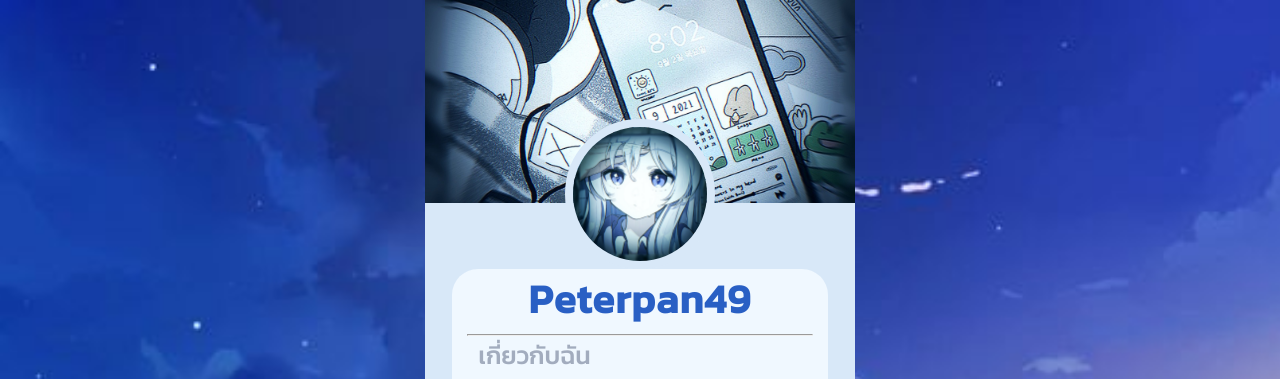
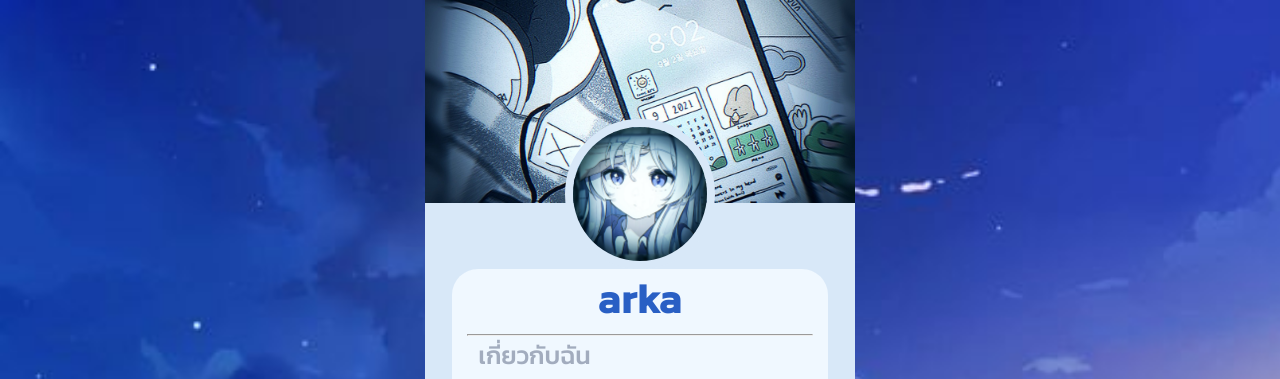
Before and after one commit to arkam16666/thanadon.website, a plain HTML site: page index.html in a window 1280 px wide. Shown: the top 379 px of the page. Drawn offline with Linux system fonts and the light colour scheme.

Commit message:
Update index.html

```diff
--- a/index.html
+++ b/index.html
@@ -24,7 +24,7 @@
         </div>
 
         <div class="content">
-            <h2>Peterpan49</h2>
+            <h2>arka</h2>
             <hr>
             <h4>เกี่ยวกับฉัน</h4><br><br>
 
```
